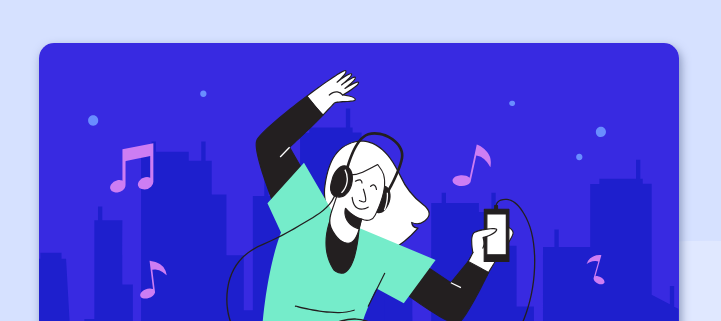
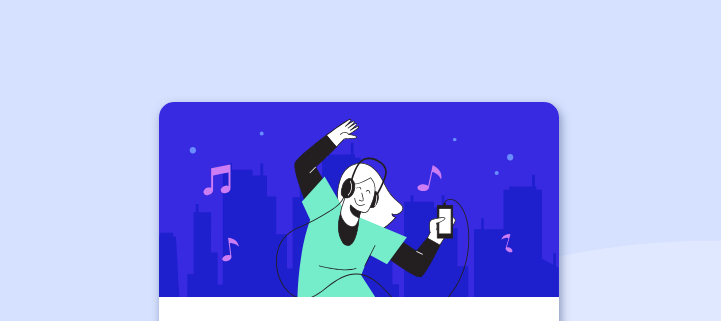
Before and after one commit to segpy/order-summary-component, a plain HTML site: page index.html in a window 1280 px wide. Shown: the top 321 px of the page, without its empty margins (281-1002 px from the left). Drawn offline with Linux system fonts and the light colour scheme.

Commit message:
:wrench:Update css

```diff
--- a/styles.css
+++ b/styles.css
@@ -145,8 +145,10 @@ button {
         background: url('/images/pattern-background-desktop.svg') no-repeat center/cover;
         height: 50vh;
     }
+}
 
+@media (min-width: 400px){
     .container{
-        width: 50vw;
+        width: 400px;
     }
 }
```
